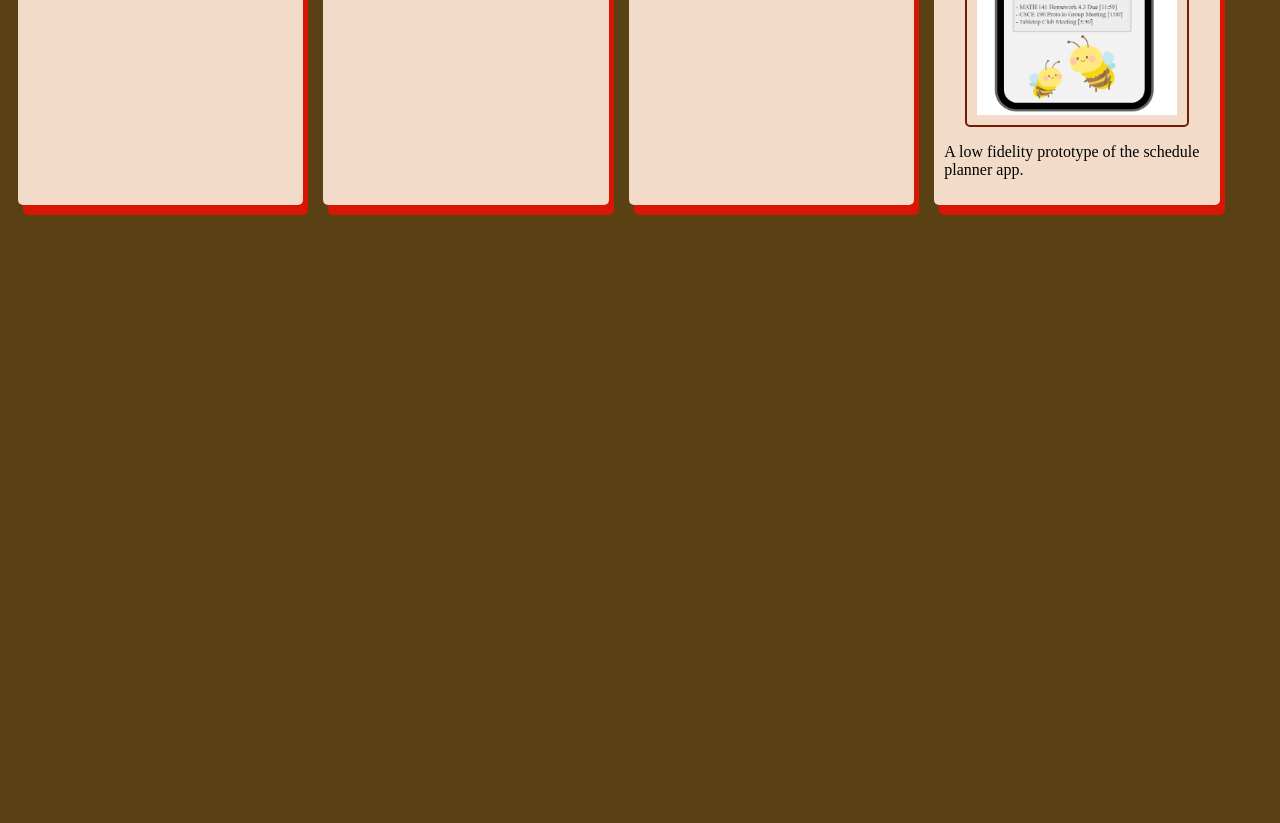
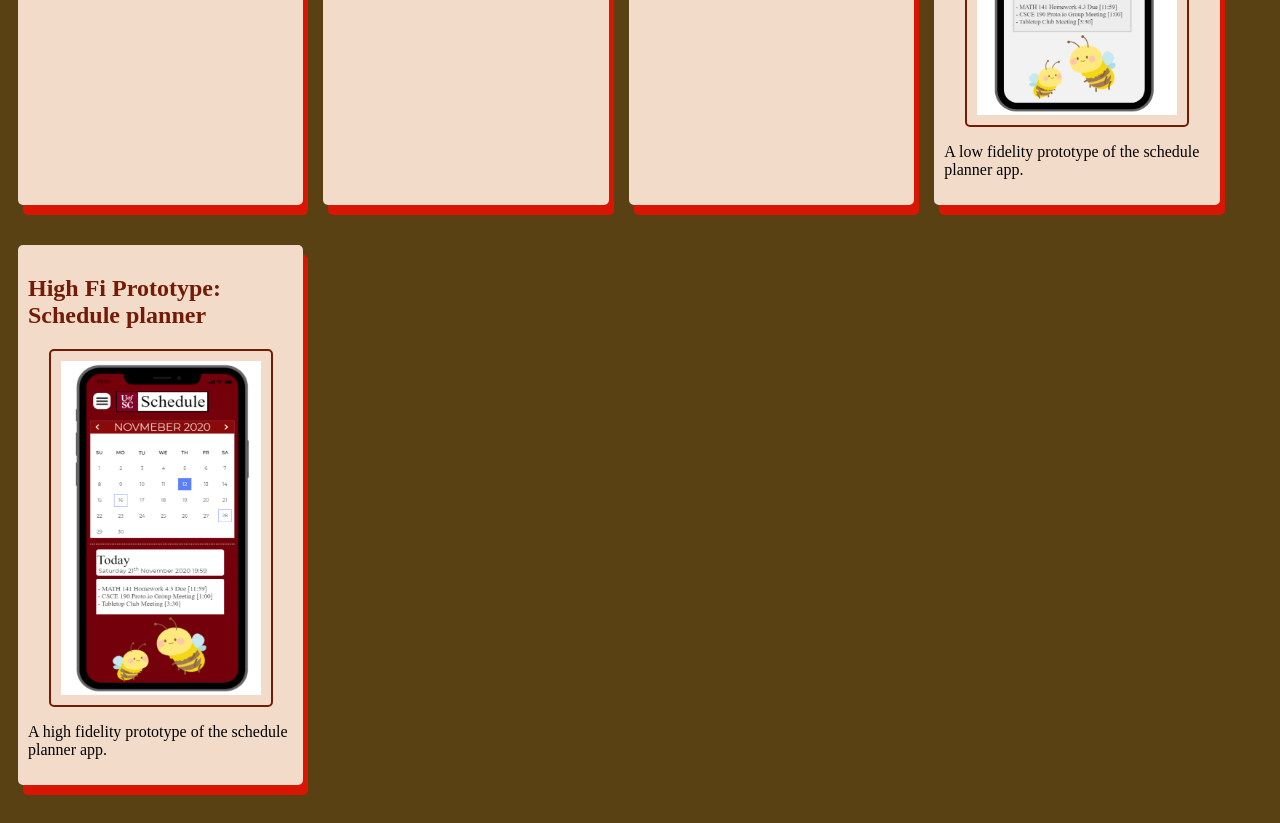
Before and after one commit to GElsey55/GElsey55.github.io, a plain HTML site: page index.html in a window 1280 px wide. Shown: the part 900-1723 px from the top of the page. Before the commit the page ends 1143 px from the top, so only its background shows below. Drawn offline with Linux system fonts and the light colour scheme.

Commit message:
Add files via upload

```diff
--- a/index.html
+++ b/index.html
@@ -79,6 +79,15 @@
                    A low fidelity prototype of the schedule planner app.
                 </p>
            </section>
+
+           <!-- High Fi Prototype Assignment-->
+           <section class="assignment">
+            <a href="Files/high fi prototype/index.html"><h2>High Fi Prototype: Schedule planner</h2></a>
+            <a href="Files/high fi prototype/index.html"><img src="images/high-fi-prototype.PNG"></a>
+             <p>
+                A high fidelity prototype of the schedule planner app.
+             </p>
+        </section>
         </div>
     </body>
 </html>
```
